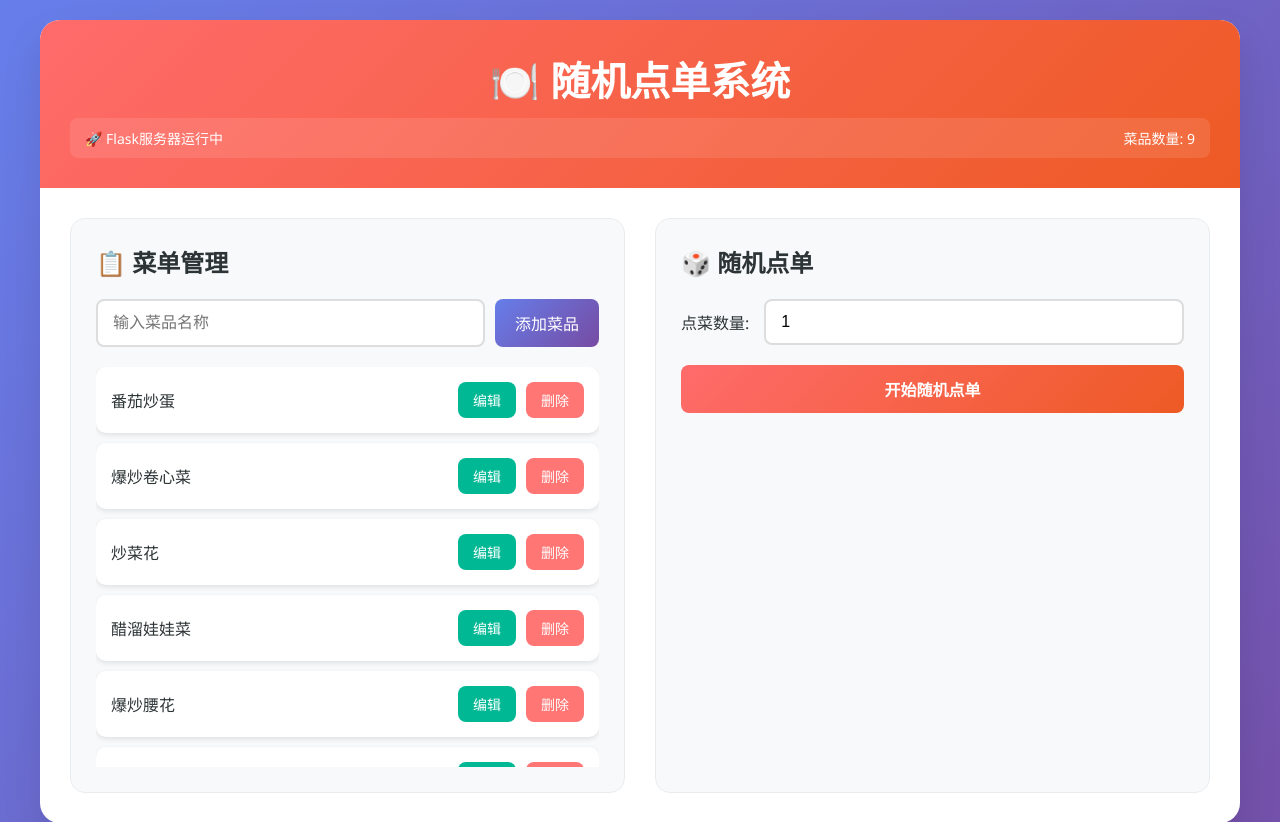
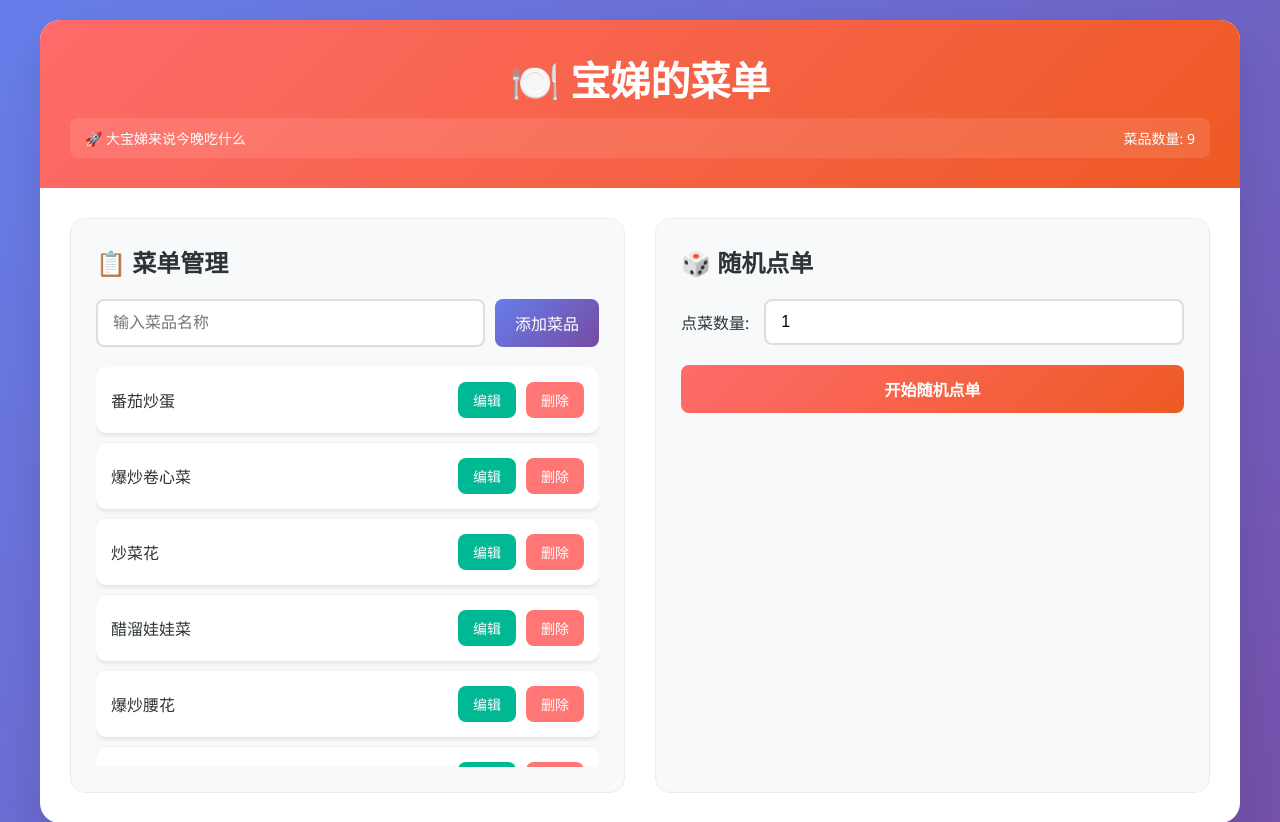
Before and after one commit to VincentSong524/bd_order, a Flask app: page / in a window 1280 px wide. Shown: the top 822 px of the page. Run offline with Flask 3, Linux system fonts and the light colour scheme.

Commit message:
修改一下网页标题

```diff
--- a/templates/index.html
+++ b/templates/index.html
@@ -9,9 +9,9 @@
 <body>
     <div class="container">
         <header>
-            <h1>🍽️ 随机点单系统</h1>
+            <h1>🍽️ 宝娣的菜单</h1>
             <div class="server-info">
-                <span>🚀 Flask服务器运行中</span>
+                <span>🚀 大宝娣来说今晚吃什么</span>
                 <span>菜品数量: {{ menu_count }}</span>
             </div>
         </header>
```
